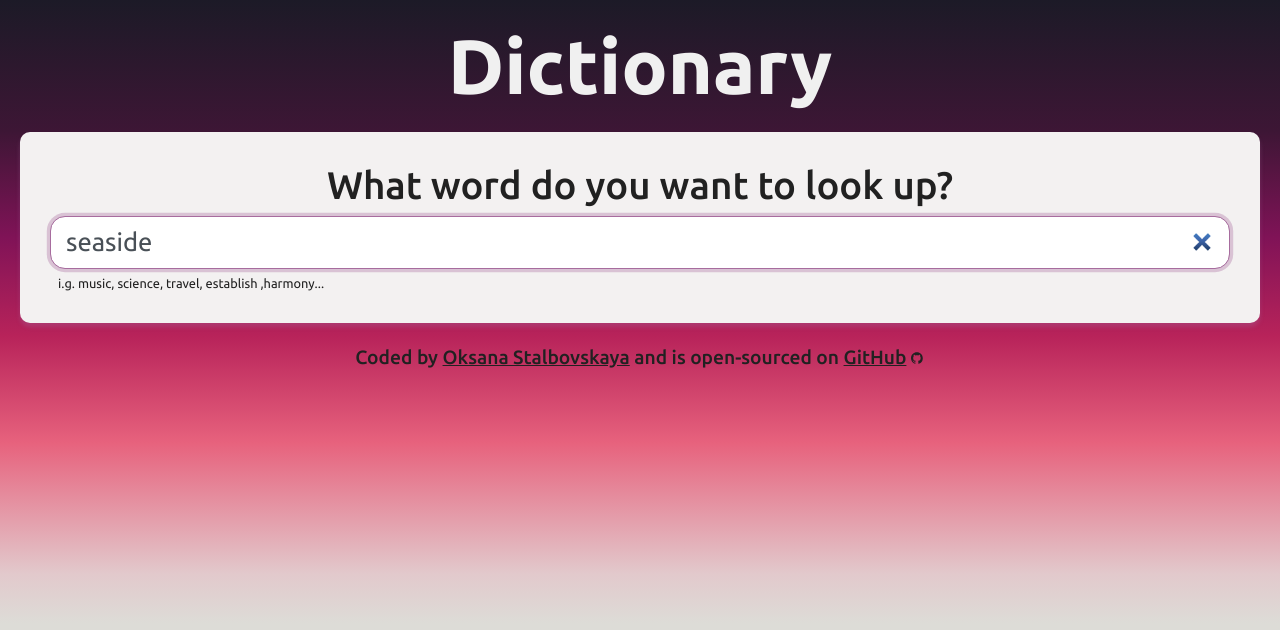
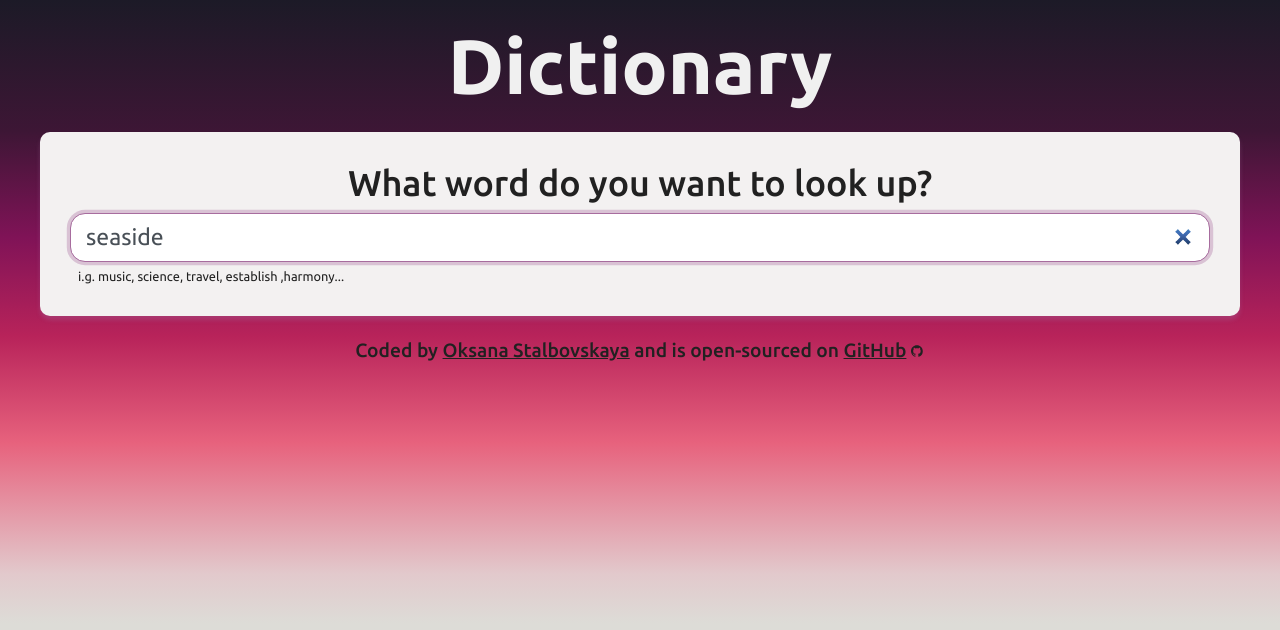
Before and after one commit to magic-ksenia/Project-4-SheCodes-Dictionary-react, a React (Create React App) app: page / in a window 1280 px wide. Shown: the top 630 px of the page. Built offline with nearby package versions, Linux system fonts and the light colour scheme; no server answers.

Commit message:
[EDIT] styling

```diff
--- a/src/App.css
+++ b/src/App.css
@@ -14,7 +14,7 @@ h1.App-header {
 .App-footer {
   font-weight: 500;
   text-align: center;
-  margin: 20px auto;
+  margin-top: 20px;
   font-size: 1.5vw;
 }
 
--- a/src/Dictionary.css
+++ b/src/Dictionary.css
@@ -1,31 +1,31 @@
 .Dictionary section {
   background: #f3f1f1;
   padding: 30px;
-  margin: 20px 0;
+  margin: 20px;
   border-radius: 10px;
   box-shadow: 0 4px 4px 0 rgba(167, 108, 158, 0.3);
 }
 
 h2.Word {
-  font-size: 4vw;
+  font-size: 3.8vw;
   margin-bottom: 5px;
 }
 
 h2.Meaning {
-  font-size: 3vw;
+  font-size: 2.8vw;
   text-align: left;
   font-weight: 700;
 }
 
 .Dictionary h3 {
-  font-size: 3vw;
+  font-size: 2.8vw;
   text-align: center;
 }
 
 .Dictionary input {
   width: 100%;
   color: #3d1635;
-  font-size: 2vw;
+  font-size: 1.8vw;
   border-radius: 15px;
   padding: 15px 15px;
   border: 1px solid #aa6f9393;
@@ -38,17 +38,17 @@ h2.Meaning {
 }
 
 span.Transcription {
-  font-size: 3vw;
+  font-size: 2.7vw;
   color: #834777;
-  margin: 0;
+  margin-right: 10px;
   padding: 0;
 }
 
 audio {
-  width: 220px;
+  width: 240px;
   height: 37px;
   vertical-align: middle;
-  margin-left: 10px;
+  margin: 0;
   border: 1px solid #a7548760;
   border-radius: 20px;
 }
@@ -56,7 +56,7 @@ audio {
 strong {
   color: #834777;
   margin: 10px 0;
-  font-size: 2.8vw;
+  font-size: 2.4vw;
 }
 
 .Dictionary .Hint {
@@ -66,12 +66,12 @@ strong {
 }
 
 .Definition {
-  font-size: 2.5vw;
+  font-size: 2.3vw;
   margin: 8px 0;
 }
 
 .Dictionary .Examples {
-  font-size: 2.3vw;
+  font-size: 2vw;
   color: #6d6b6b;
   margin: 2px 0 5px 8px;
 }
@@ -80,8 +80,10 @@ strong {
   font-size: 2vw;
   margin: 5px 0 5px 17px;
 }
+
 .synonym {
   font-size: 11px;
+  line-height: 18px;
   padding: 1px 11px 2px;
   margin: 0px 5px 3px 0px;
   overflow-wrap: break-word;
--- a/src/index.css
+++ b/src/index.css
@@ -15,4 +15,5 @@ body {
     #1c1a27 100%
   );
   min-height: 100vh;
+  min-width: 375px;
 }
```
